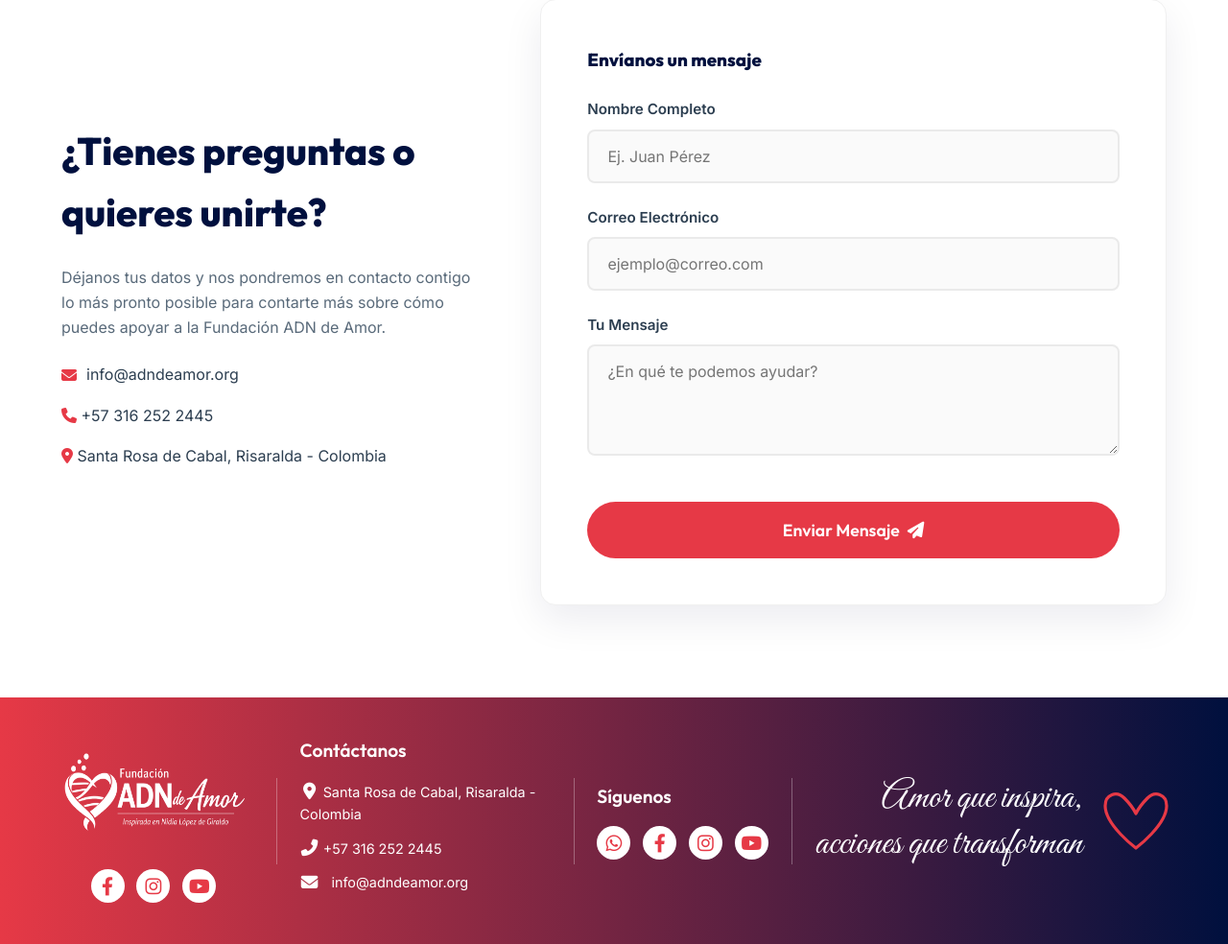
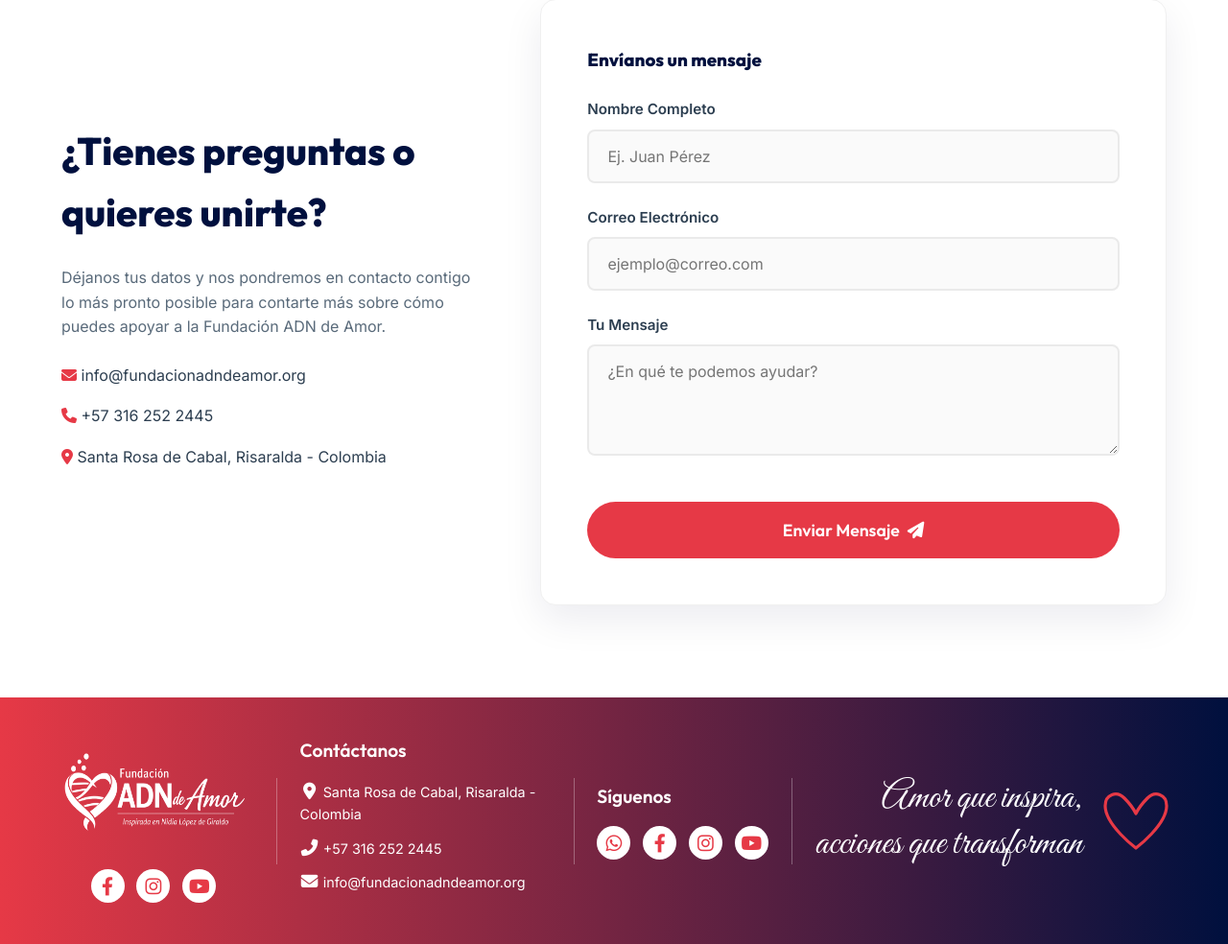
Before and after one commit to totalagroapps/FundacionWeb, a PHP site: page /index.php in a window 1280 px wide. Shown: the part 4929-5913 px from the top of the page at 96% size. Run offline with PHP 8.4, Linux system fonts and the light colour scheme; data comes from the database, SQL or seed files in the repository.

Commit message:
Update contact email to info@fundacionadndeamor.org with mailto links

```diff
--- a/includes/db.php
+++ b/includes/db.php
@@ -51,6 +51,16 @@ function get_site_content($pdo, $key, $default = '') {
         }
     }
 
+    if ($key === 'contacto_email') {
+        if (!$result || empty($result['content_value']) || $result['content_value'] === 'info@adndeamor.org') {
+            try {
+                $up = $pdo->prepare("INSERT INTO site_content (section_key, content_type, content_value) VALUES ('contacto_email', 'text', 'info@fundacionadndeamor.org') ON DUPLICATE KEY UPDATE content_value = 'info@fundacionadndeamor.org'");
+                $up->execute();
+            } catch (\Exception $e) {}
+            return 'info@fundacionadndeamor.org';
+        }
+    }
+
     return $result ? $result['content_value'] : $default;
 }
 ?>
--- a/includes/footer.php
+++ b/includes/footer.php
@@ -19,7 +19,7 @@
                 <ul>
                     <li><a href="https://maps.app.goo.gl/r8JanV3Fn8CeYPSt5" target="_blank" rel="noopener noreferrer" style="color: inherit; text-decoration: none;" title="Ver ubicación en Google Maps"><i class="fas fa-map-marker-alt"></i> Santa Rosa de Cabal, Risaralda - Colombia</a></li>
                     <li><a href="tel:+573162522445" style="color: inherit; text-decoration: none;"><i class="fas fa-phone-alt"></i> +57 316 252 2445</a></li>
-                    <li><i class="fas fa-envelope"></i> info@adndeamor.org</li>
+                    <li><a href="mailto:info@fundacionadndeamor.org" style="color: inherit; text-decoration: none;"><i class="fas fa-envelope"></i> info@fundacionadndeamor.org</a></li>
                 </ul>
             </div>
 
--- a/index.php
+++ b/index.php
@@ -310,7 +310,7 @@
                     <h2><?= htmlspecialchars(get_site_content($pdo, 'contacto_title', '¿Tienes preguntas o quieres unirte?')) ?></h2>
                     <p><?= htmlspecialchars(get_site_content($pdo, 'contacto_desc', 'Déjanos tus datos y nos pondremos en contacto contigo lo más pronto posible para contarte más sobre cómo puedes apoyar a la Fundación ADN de Amor.')) ?></p>
                     <ul class="feature-list">
-                        <li><i class="fas fa-envelope"></i> <?= htmlspecialchars(get_site_content($pdo, 'contacto_email', 'info@adndeamor.org')) ?></li>
+                        <li><a href="mailto:info@fundacionadndeamor.org" style="color: inherit; text-decoration: none;"><i class="fas fa-envelope"></i> <?= htmlspecialchars(get_site_content($pdo, 'contacto_email', 'info@fundacionadndeamor.org')) ?></a></li>
                         <li><a href="tel:+573162522445" style="color: inherit; text-decoration: none;"><i class="fas fa-phone"></i> <?= htmlspecialchars(get_site_content($pdo, 'contacto_phone', '+57 316 252 2445')) ?></a></li>
                         <li><a href="https://maps.app.goo.gl/r8JanV3Fn8CeYPSt5" target="_blank" rel="noopener noreferrer" style="color: inherit; text-decoration: none;" title="Ver ubicación en Google Maps"><i class="fas fa-map-marker-alt"></i> <?= htmlspecialchars(get_site_content($pdo, 'contacto_location', 'Santa Rosa de Cabal, Risaralda - Colombia')) ?></a></li>
                     </ul>
```
